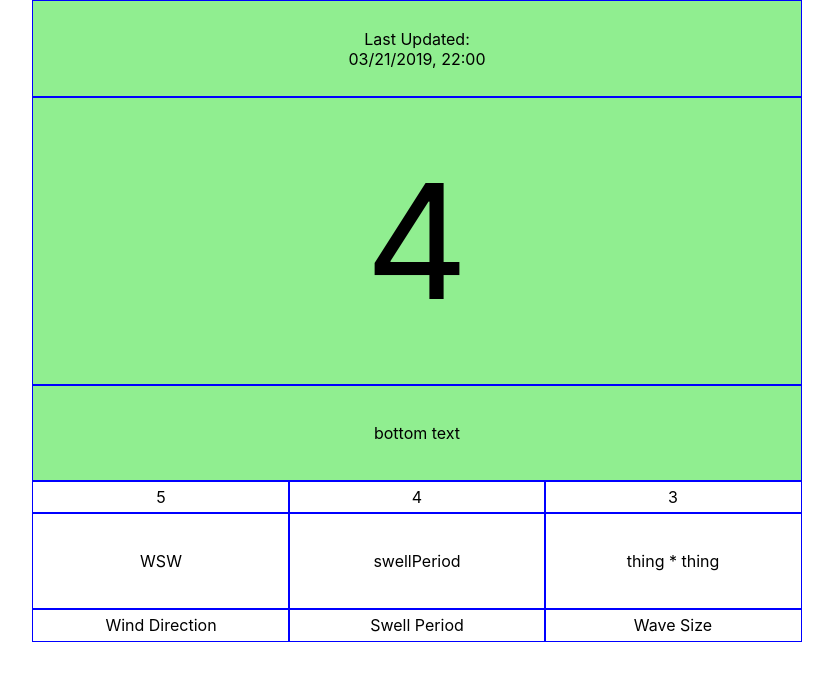
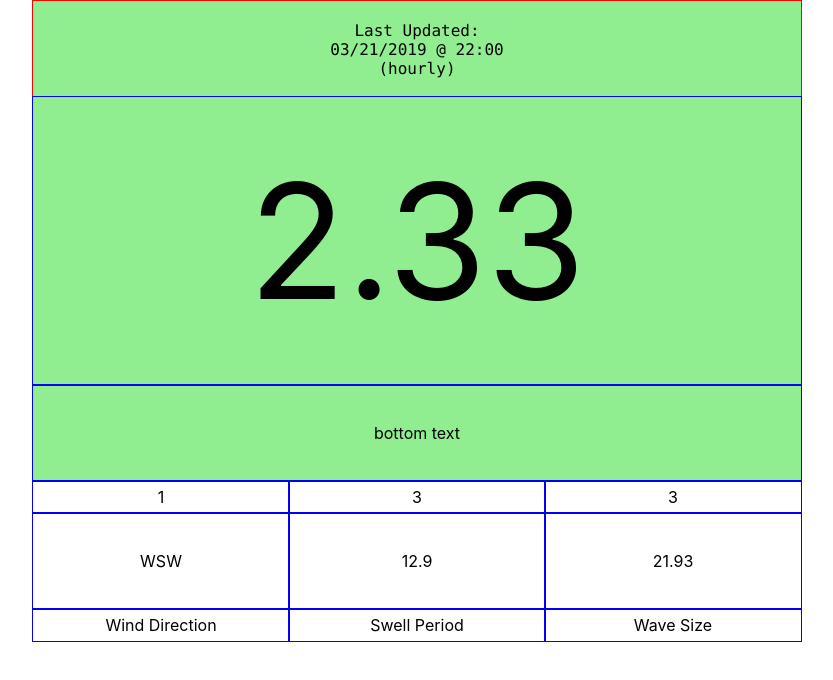
Before and after one commit to Landonwilson1/surf-report, a React (Create React App) app: page / in a window 1280 px wide. Shown: the top 680 px of the page, without its empty margins (223-1056 px from the left). Built offline with nearby package versions, Linux system fonts and the light colour scheme; no server answers.

Commit message:
Connect all surf report calculation factors and plug in to UI report.

```diff
--- a/src/components/ReportList.js
+++ b/src/components/ReportList.js
@@ -43,6 +43,9 @@ class ReportList extends Component {
         mm: "00"
       }
     }
+    this.getWindDirectionScore = this.getWindDirectionScore.bind(this);
+    this.getSwellPeriodScore = this.getSwellPeriodScore.bind(this);
+    this.getWaveSizeScore = this.getWaveSizeScore.bind(this);
 
   }
 
@@ -89,45 +92,67 @@ class ReportList extends Component {
 
   }
 
-  getWindDirectionScore(condition) {
-
+  getWindDirectionScore(WWD) {
+    if(WWD == 'E') {
+      return 5;
+    } else if (WWD == 'NE'){
+      return 4;
+    } else if(WWD == 'SE'){
+      return 4;
+    } else if(WWD == 'S'){
+      return 3;
+    } else {
+      return 1;
+    }
   }
 
-  getSwellPeriodScore(condition) {
-
+  getSwellPeriodScore(SwP) {
+    if(SwP < 10) {
+      return 1;
+    } else if (SwP >= 10 && SwP < 12){
+      return 2;
+    } else if(SwP >= 12 && SwP < 16){
+      return 3;
+    } else if(SwP >= 16){
+      return 5;
+    }
   }
 
   getWaveSizeScore(SwP, SwH) {
-    const condition = SwP * SwH;
-    if(condition < 10) {
+    const waveSize = SwP * SwH;
+    if(waveSize < 10) {
       return 1;
-    } else if (condition > 10 && condition <= 19){
+    } else if (waveSize > 10 && waveSize <= 19){
       return 2;
-    } else if(condition > 19 && condition <= 24){
+    } else if(waveSize > 19 && waveSize <= 24){
       return 3;
-    } else if(condition > 24 && condition <= 30){
+    } else if(waveSize > 24 && waveSize <= 30){
       return 4;
-    } else if(condition > 30){
+    } else if(waveSize > 30){
       return 5;
     }
   }
 
   render() {
     const last = this.state.lastUpdate
-    const lastUpdatedTime = `${last.MM}/${last.DD}/${last.YY}, ${last.hh}:${last.mm}`
-    const windDirection = this.state.lastUpdate.SwD
-    const windDirectionScore = 5
-    const swellPeriod = 'swellPeriod'
-    const swellPeriodScore = 4
-    const waveSize = 'thing * thing'
-    const waveSizeScore = 3;
-    const combinedSurfScore = (windDirectionScore + swellPeriodScore + waveSizeScore) / 3;
+    const lastUpdatedTime = `${last.MM}/${last.DD}/${last.YY} @ ${last.hh}:${last.mm}`
+
+    const windDirection = last.SwD
+    const windDirectionScore = this.getWindDirectionScore(last.WWD);
+
+    const swellPeriod = last.SwP
+    const swellPeriodScore = this.getSwellPeriodScore(last.SwP)
+
+    const waveSize = last.SwP * last.SwH
+    const waveSizeScore = this.getWaveSizeScore(last.SwP, last.SwH)
+
+    const combinedSurfScore = ((windDirectionScore + swellPeriodScore + waveSizeScore) / 3).toFixed(2);
 
     return(
       <div className='wrapper'>
 
         <div className='property' id='summary'>
-          <p>Last Updated: <br/>{lastUpdatedTime}</p>
+          <code>Last Updated: <br/>{lastUpdatedTime} <br/>(hourly)</code>
           <p id='surf-score'>{combinedSurfScore}</p>
           <p>bottom text</p>
         </div>
```
